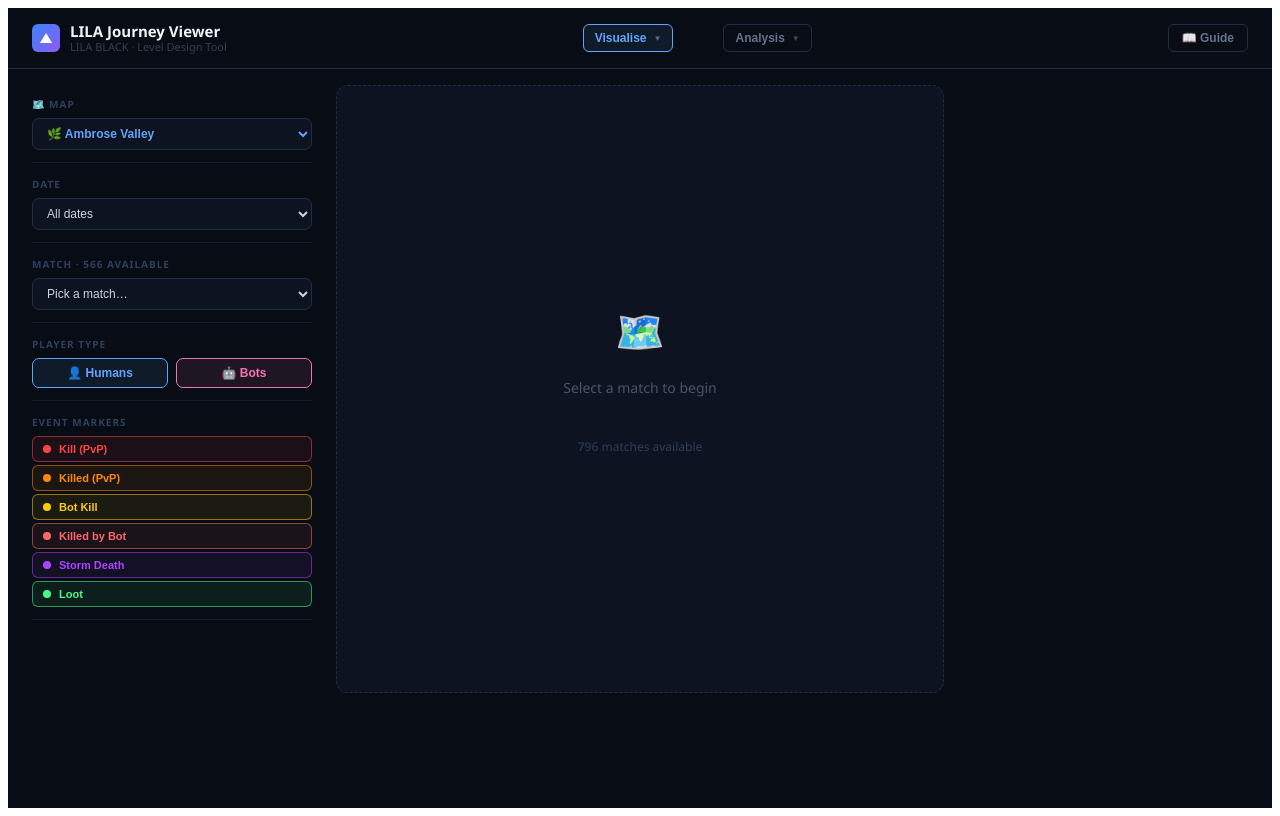
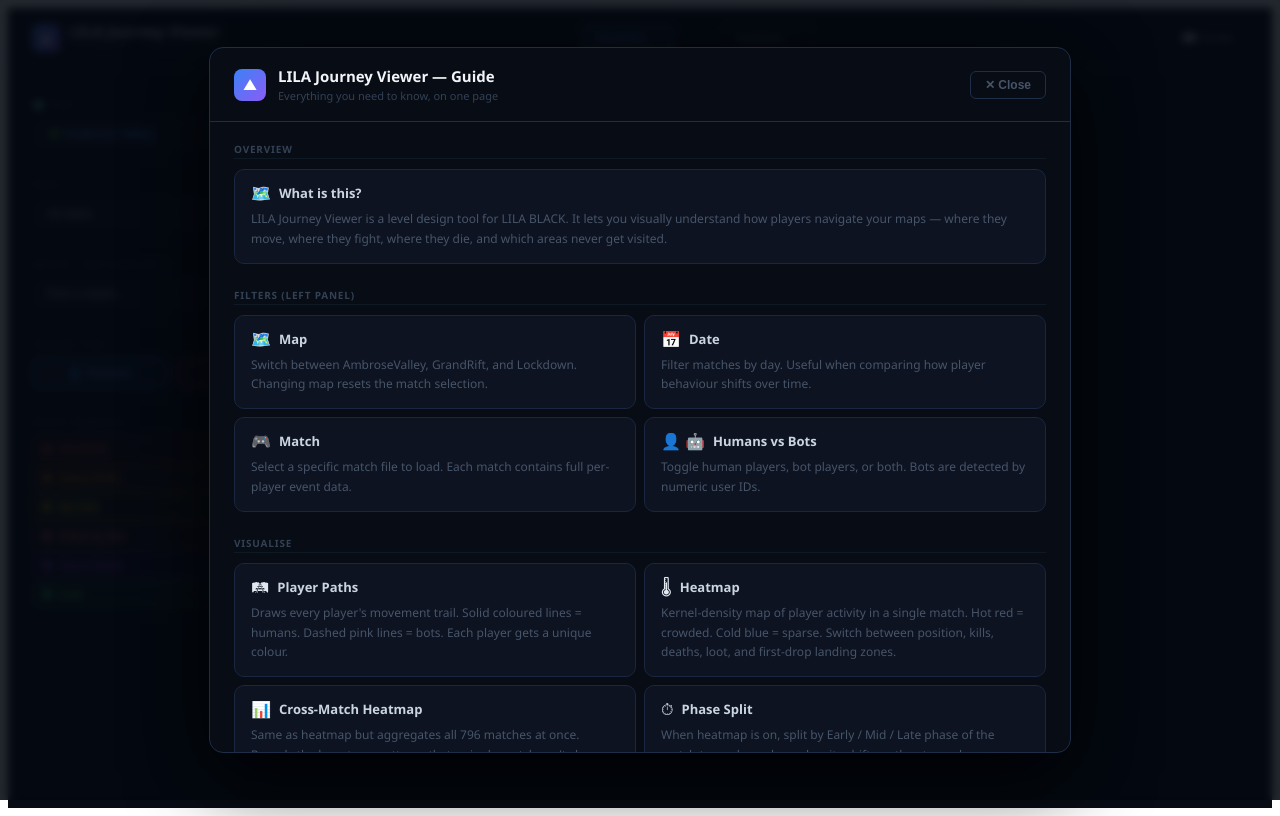
Before and after one commit to Yashkumar23092003/LILA_APM_Assignment, a React (Vite) app: page / in a window 1280 px wide. Built offline with nearby package versions, Linux system fonts and the light colour scheme.

Commit message:
Add single-page Guide modal with localStorage first-visit auto-open

```diff
--- a/src/App.jsx
+++ b/src/App.jsx
@@ -5,6 +5,7 @@ import PlaybackBar from './components/PlaybackBar.jsx'
 import PlayerList from './components/PlayerList.jsx'
 import ZoneStats from './components/ZoneStats.jsx'
 import ZoneScorecard from './components/ZoneScorecard.jsx'
+import Guide from './components/Guide.jsx'
 
 const DEFAULT_FILTERS = {
   selectedMap: 'AmbroseValley',
@@ -62,6 +63,7 @@ export default function App() {
   const [flowVectorData, setFlowVectorData] = useState(null)
 
   const [loading, setLoading] = useState(false)
+  const [showGuide, setShowGuide] = useState(() => !localStorage.getItem('lila_guide_seen'))
 
   useLayoutEffect(() => {
     const update = () => setCanvasSize(computeCanvasSize())
@@ -132,8 +134,14 @@ export default function App() {
   // Effective heatmap type: includes 'landing' as a first-drop option
   const effectiveHeatType = heatmapType
 
+  const handleCloseGuide = () => {
+    localStorage.setItem('lila_guide_seen', '1')
+    setShowGuide(false)
+  }
+
   return (
     <div style={T.app}>
+      {showGuide && <Guide onClose={handleCloseGuide} />}
       {/* ── HEADER ─────────────────────────────────────────────────── */}
       <header style={T.header}>
 
@@ -246,7 +254,7 @@ export default function App() {
               <Dot/><span style={{ ...T.pillText, color:'#f472b6' }}>🤖 {matchData.bot_count}</span>
             </div>
           )}
-          <button style={T.guideBtn}>📖 Guide</button>
+          <button style={T.guideBtn} onClick={() => setShowGuide(true)}>📖 Guide</button>
         </div>
 
       </header>
--- /dev/null
+++ b/src/components/Guide.jsx
@@ -0,0 +1,172 @@
+import { useEffect } from 'react'
+
+const SECTIONS = [
+  {
+    group: 'Overview',
+    items: [
+      {
+        icon: '🗺️',
+        title: 'What is this?',
+        desc: 'LILA Journey Viewer is a level design tool for LILA BLACK. It lets you visually understand how players navigate your maps — where they move, where they fight, where they die, and which areas never get visited.',
+        wide: true,
+      },
+    ],
+  },
+  {
+    group: 'Filters (Left Panel)',
+    items: [
+      { icon: '🗺️', title: 'Map', desc: 'Switch between AmbroseValley, GrandRift, and Lockdown. Changing map resets the match selection.' },
+      { icon: '📅', title: 'Date', desc: 'Filter matches by day. Useful when comparing how player behaviour shifts over time.' },
+      { icon: '🎮', title: 'Match', desc: 'Select a specific match file to load. Each match contains full per-player event data.' },
+      { icon: '👤 🤖', title: 'Humans vs Bots', desc: 'Toggle human players, bot players, or both. Bots are detected by numeric user IDs.' },
+    ],
+  },
+  {
+    group: 'Visualise',
+    items: [
+      { icon: '🛤', title: 'Player Paths', desc: 'Draws every player\'s movement trail. Solid coloured lines = humans. Dashed pink lines = bots. Each player gets a unique colour.' },
+      { icon: '🌡', title: 'Heatmap', desc: 'Kernel-density map of player activity in a single match. Hot red = crowded. Cold blue = sparse. Switch between position, kills, deaths, loot, and first-drop landing zones.' },
+      { icon: '📊', title: 'Cross-Match Heatmap', desc: 'Same as heatmap but aggregates all 796 matches at once. Reveals the long-term patterns that a single match can\'t show — the truly dominant corridors and dead zones.' },
+      { icon: '⏱', title: 'Phase Split', desc: 'When heatmap is on, split by Early / Mid / Late phase of the match to see how player density shifts as the storm closes.' },
+    ],
+  },
+  {
+    group: 'Analysis',
+    items: [
+      { icon: '⬡', title: 'Zone Balance Scorecard', desc: 'Auto-generated report for every named zone. Shows traffic %, kill/death ratio, and loot density. Green = balanced. Yellow = needs attention. Red = problem zone. Based on all matches.' },
+      { icon: '☠', title: 'Dead Zones', desc: 'Red overlay on cells of the map that were visited by fewer than 30% of players on average. These are likely wasted or inaccessible design space.' },
+      { icon: '🔴', title: 'Death Clusters', desc: 'Auto-detects the top 3 locations where deaths concentrate most. Pins ①②③ are ranked by share of total match deaths. Opt-in — only visible when toggled.' },
+      { icon: '↗', title: 'Flow Vectors', desc: 'Arrows showing the dominant movement direction in each grid cell. Blue-white = low traffic. Orange = heavy traffic. Reveals natural player routing through the map.' },
+    ],
+  },
+  {
+    group: 'Playback',
+    items: [
+      { icon: '▶', title: 'Timeline Scrubber', desc: 'Drag the scrubber to any point in the 30-second normalised match timeline. All paths and events update live to show exactly what was happening at that moment.' },
+      { icon: '⚡', title: 'Speed Control', desc: 'Change playback speed from 0.1× (slow-mo) to 5× (fast-forward). Useful for spotting bursts of activity or watching the full match unfold naturally.' },
+    ],
+  },
+  {
+    group: 'Advanced',
+    items: [
+      { icon: '🎯', title: 'Zone Draw Tool', desc: 'Drag a rectangle anywhere on the map to get instant stats for that custom area — unique players, kills, deaths, and loot pickups. Great for comparing two regions side by side.' },
+      { icon: '👥', title: 'Player List (Right Panel)', desc: 'Shows all players in the loaded match. Click any player to isolate their path and events on the map. Click again to deselect.' },
+    ],
+  },
+]
+
+export default function Guide({ onClose }) {
+  // Close on Escape
+  useEffect(() => {
+    const handler = e => { if (e.key === 'Escape') onClose() }
+    document.addEventListener('keydown', handler)
+    return () => document.removeEventListener('keydown', handler)
+  }, [onClose])
+
+  return (
+    <div style={S.overlay} onMouseDown={e => { if (e.target === e.currentTarget) onClose() }}>
+      <div style={S.modal}>
+
+        {/* Header */}
+        <div style={S.header}>
+          <div style={S.headerLeft}>
+            <div style={S.headerIcon}>▲</div>
+            <div>
+              <div style={S.headerTitle}>LILA Journey Viewer — Guide</div>
+              <div style={S.headerSub}>Everything you need to know, on one page</div>
+            </div>
+          </div>
+          <button style={S.closeBtn} onClick={onClose}>✕ Close</button>
+        </div>
+
+        {/* Scrollable body */}
+        <div style={S.body}>
+          {SECTIONS.map(section => (
+            <div key={section.group} style={S.section}>
+              <div style={S.sectionLabel}>{section.group}</div>
+              <div style={S.grid}>
+                {section.items.map(item => (
+                  <div key={item.title} style={{ ...S.card, ...(item.wide ? S.wideCard : {}) }}>
+                    <div style={S.cardTop}>
+                      <span style={S.cardIcon}>{item.icon}</span>
+                      <span style={S.cardTitle}>{item.title}</span>
+                    </div>
+                    <p style={S.cardDesc}>{item.desc}</p>
+                  </div>
+                ))}
+              </div>
+            </div>
+          ))}
+
+          {/* Footer tip */}
+          <div style={S.tip}>
+            💡 <strong>Tip:</strong> Start by selecting a Map → then a Match in the left panel. Load a match first before enabling Heatmap, Clusters, or Playback.
+          </div>
+        </div>
+
+      </div>
+    </div>
+  )
+}
+
+const S = {
+  overlay: {
+    position: 'fixed', inset: 0, background: 'rgba(4,8,16,0.88)',
+    display: 'flex', alignItems: 'center', justifyContent: 'center',
+    zIndex: 9000, backdropFilter: 'blur(4px)',
+  },
+  modal: {
+    width: 'min(860px, 94vw)', maxHeight: '88vh',
+    background: '#080c14', border: '1px solid #1e2e47', borderRadius: '14px',
+    display: 'flex', flexDirection: 'column', overflow: 'hidden',
+    boxShadow: '0 24px 80px rgba(0,0,0,0.85)',
+  },
+
+  // Header
+  header: {
+    display: 'flex', alignItems: 'center', justifyContent: 'space-between',
+    padding: '18px 24px', borderBottom: '1px solid #1e2e47', flexShrink: 0,
+  },
+  headerLeft:  { display: 'flex', alignItems: 'center', gap: '12px' },
+  headerIcon:  {
+    width: 32, height: 32, borderRadius: '8px',
+    background: 'linear-gradient(135deg,#3b82f6,#8b5cf6)',
+    display: 'flex', alignItems: 'center', justifyContent: 'center',
+    fontSize: '14px', color: '#fff', fontWeight: 700, flexShrink: 0,
+  },
+  headerTitle: { fontSize: '15px', fontWeight: 700, color: '#f1f5f9' },
+  headerSub:   { fontSize: '11px', color: '#334155', marginTop: '2px' },
+  closeBtn: {
+    padding: '6px 14px', borderRadius: '6px', border: '1px solid #1e2e47',
+    background: 'transparent', color: '#475569', fontSize: '12px',
+    fontWeight: 600, cursor: 'pointer', flexShrink: 0,
+  },
+
+  // Body
+  body: { overflowY: 'auto', padding: '20px 24px 28px', display: 'flex', flexDirection: 'column', gap: '24px' },
+
+  section:      { display: 'flex', flexDirection: 'column', gap: '10px' },
+  sectionLabel: {
+    fontSize: '10px', fontWeight: 700, letterSpacing: '0.08em',
+    color: '#334155', textTransform: 'uppercase', paddingBottom: '2px',
+    borderBottom: '1px solid #0f1923',
+  },
+  grid: { display: 'grid', gridTemplateColumns: 'repeat(2, 1fr)', gap: '8px' },
+
+  card: {
+    background: '#0d1320', border: '1px solid #1a2740', borderRadius: '10px',
+    padding: '14px 16px', display: 'flex', flexDirection: 'column', gap: '7px',
+    transition: 'border-color 0.15s',
+  },
+  wideCard: { gridColumn: '1 / -1' },
+  cardTop:  { display: 'flex', alignItems: 'center', gap: '8px' },
+  cardIcon: { fontSize: '16px', lineHeight: 1, flexShrink: 0 },
+  cardTitle: { fontSize: '13px', fontWeight: 700, color: '#cbd5e1' },
+  cardDesc:  { fontSize: '12px', color: '#475569', lineHeight: 1.65, margin: 0 },
+
+  tip: {
+    fontSize: '12px', color: '#475569', background: '#0d1320',
+    border: '1px solid #1a2740', borderLeft: '3px solid #3b82f6',
+    borderRadius: '8px', padding: '12px 16px', lineHeight: 1.6,
+  },
+}
```
